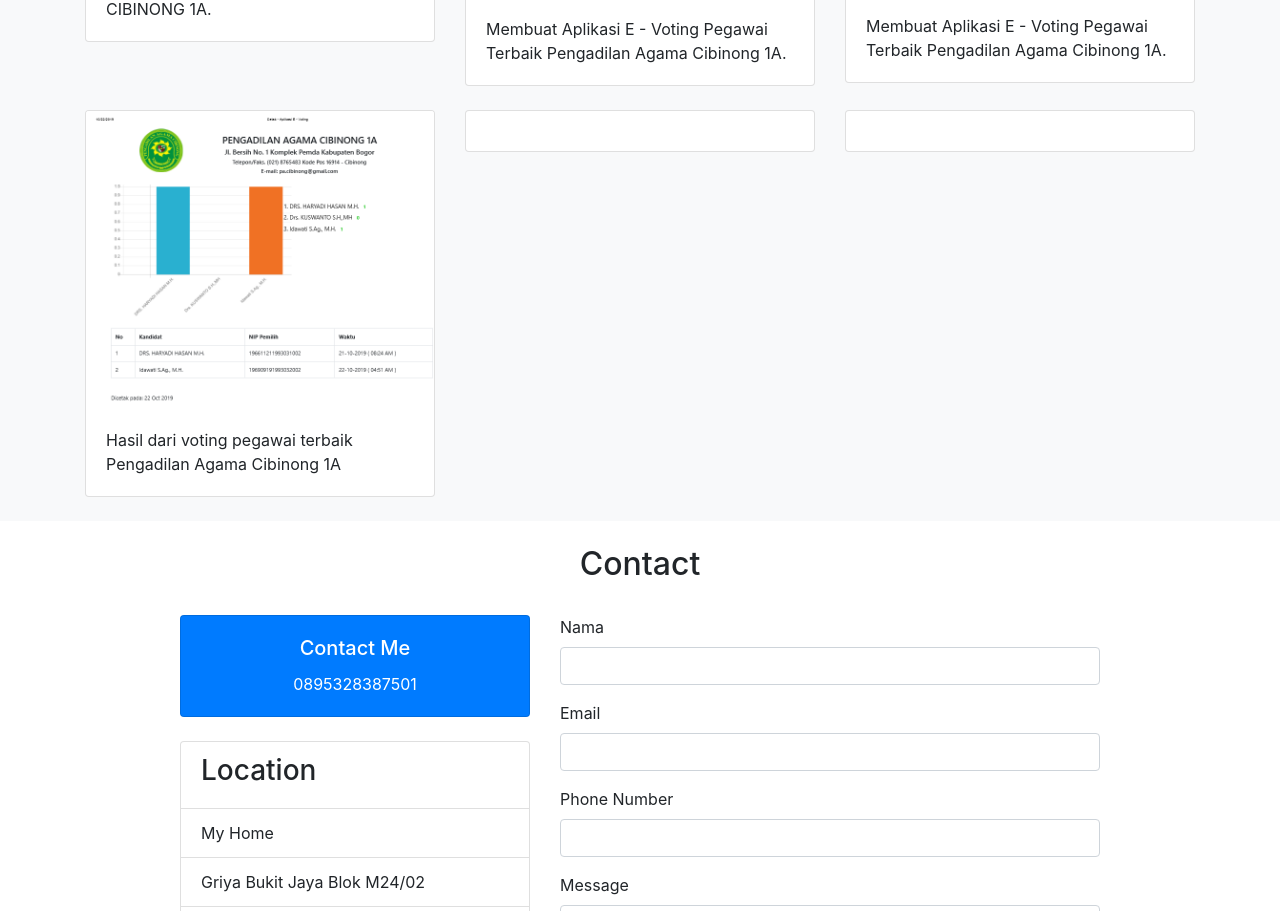
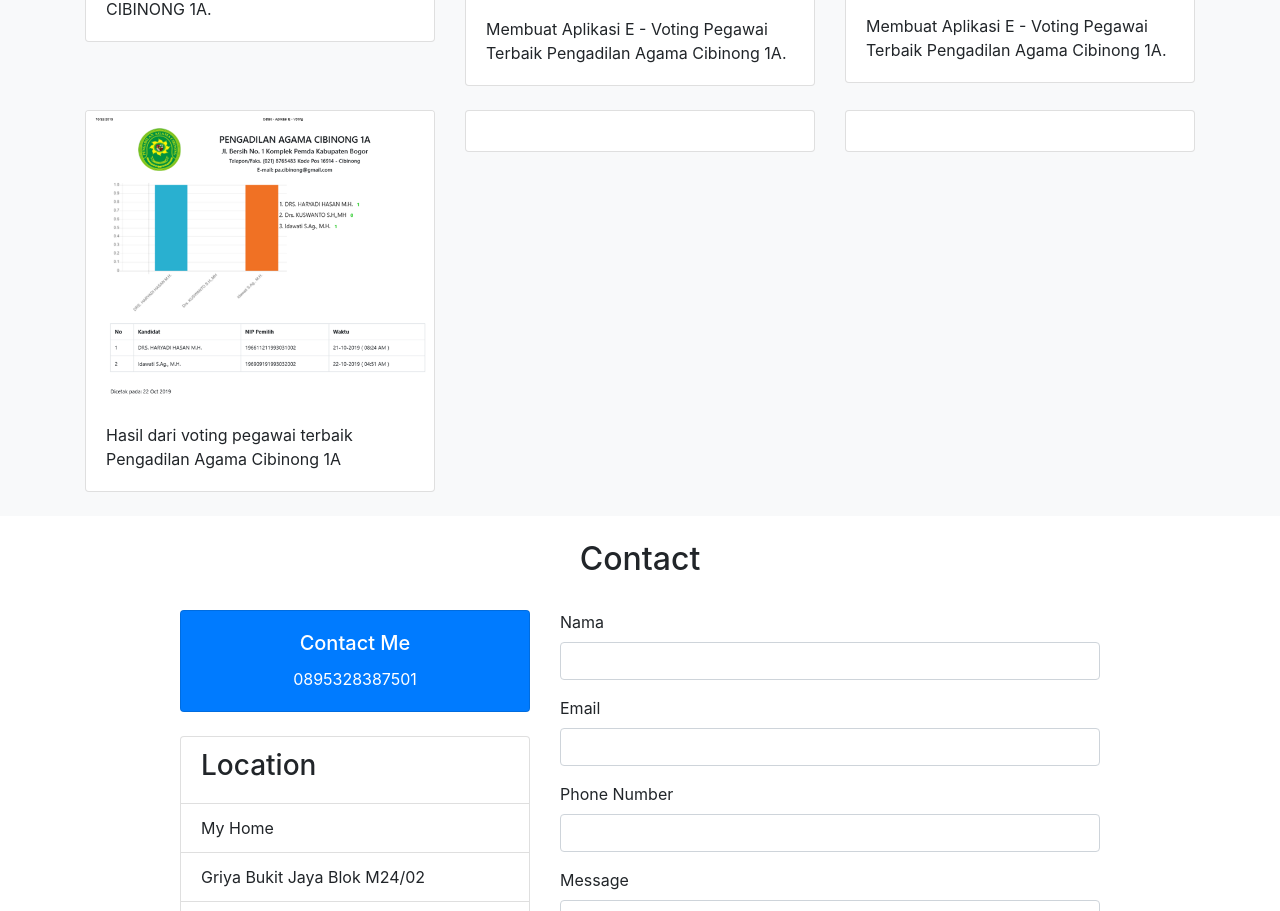
Before and after one commit to izzudin2098/muhammadizzudin.github.io, a plain HTML site: page index.html in a window 1280 px wide. Shown: the part 1319-2230 px from the top of the page. Drawn offline with nearby package versions, Linux system fonts and the light colour scheme.

Commit message:
mengubah gambar png.2

```diff
--- a/index.html
+++ b/index.html
@@ -105,7 +105,7 @@
         <div class="row">
           <div class="col-md mb-4">
             <div class="card">
-              <img class="card-img-top" src="img/thumbs/cetk.png" alt="Card image cap" />
+              <img class="card-img-top" src="img/thumbs/cetak.png" alt="Card image cap" />
               <div class="card-body">
                 <p class="card-text">Hasil dari voting pegawai terbaik Pengadilan Agama Cibinong 1A</p>
               </div>
```
Also changed, not shown: img/thumbs/cetak.png (added).
